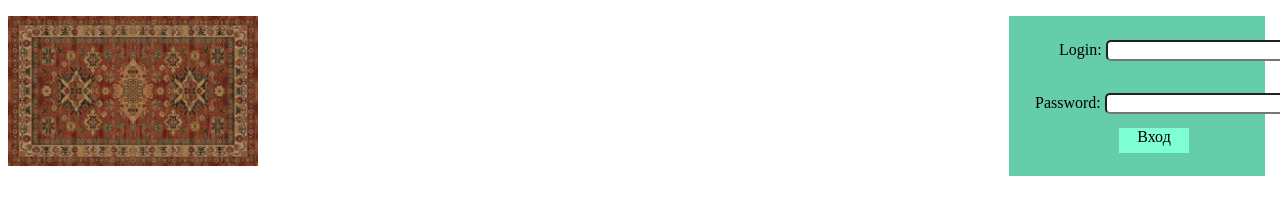
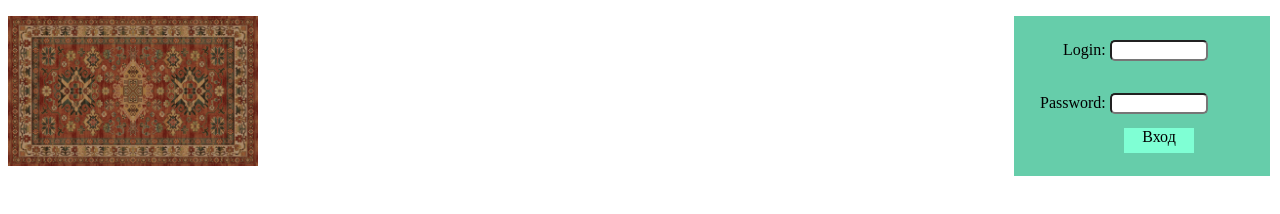
Before and after one commit to MoonlightSV/Web, a plain HTML site: page index.html in a window 1280 px wide. Shown: the top 214 px of the page. Drawn offline with Linux system fonts and the light colour scheme.

Commit message:
Added all base files

```diff
--- a/style.css
+++ b/style.css
@@ -1,14 +1,18 @@
+html{
+    overflow-x: hidden;
+}
+
 #login_pass{
     background-color: mediumaquamarine;
     width: 20%;
     height: 20%;
-    right: 15px;
+    right: 10px;
     position: absolute;
 }
 
 #login{
     top: 15%;
-    left: 50px;
+    left: 49px;
     position: relative;
 }
 
@@ -20,10 +24,12 @@
 
 #inp_login{
     border-radius: 5px;
+    width: 90px;
 }
 
 #inp_pass{
     border-radius: 5px;
+    width: 90px;
 }
 
 #carpet{
```
